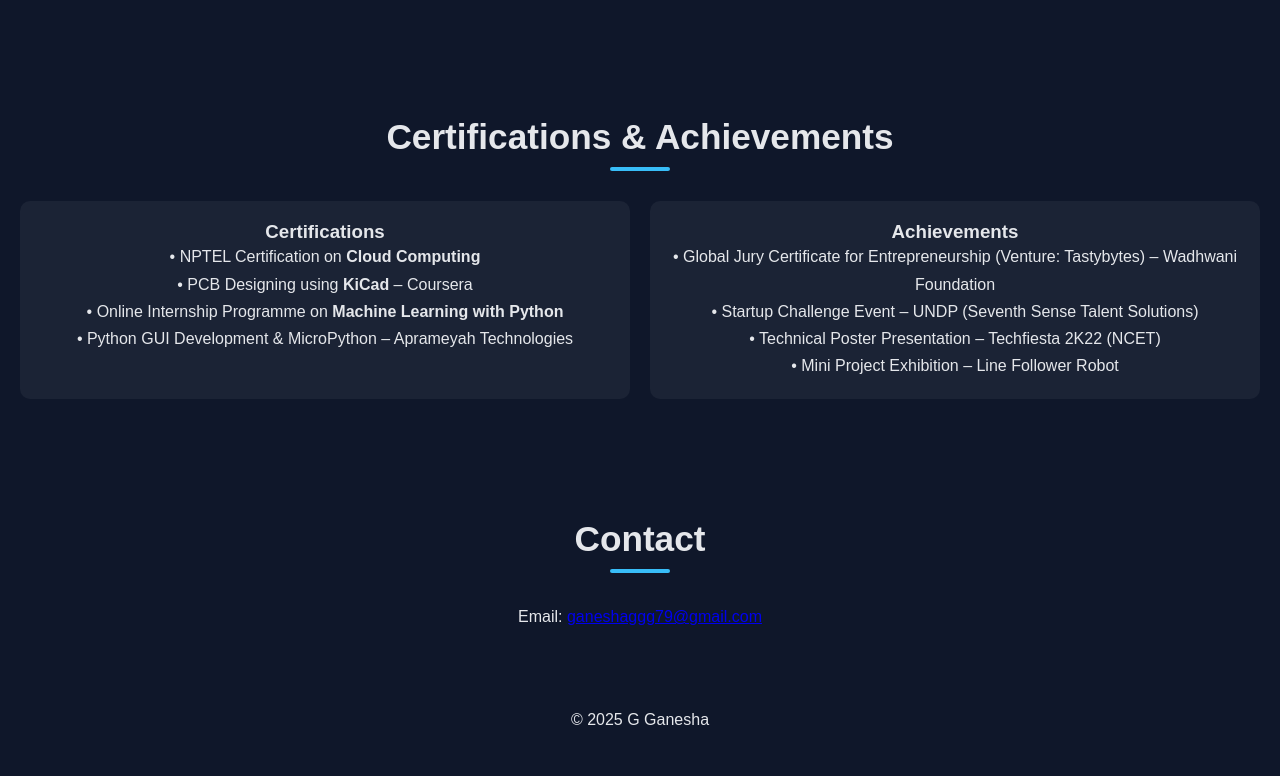
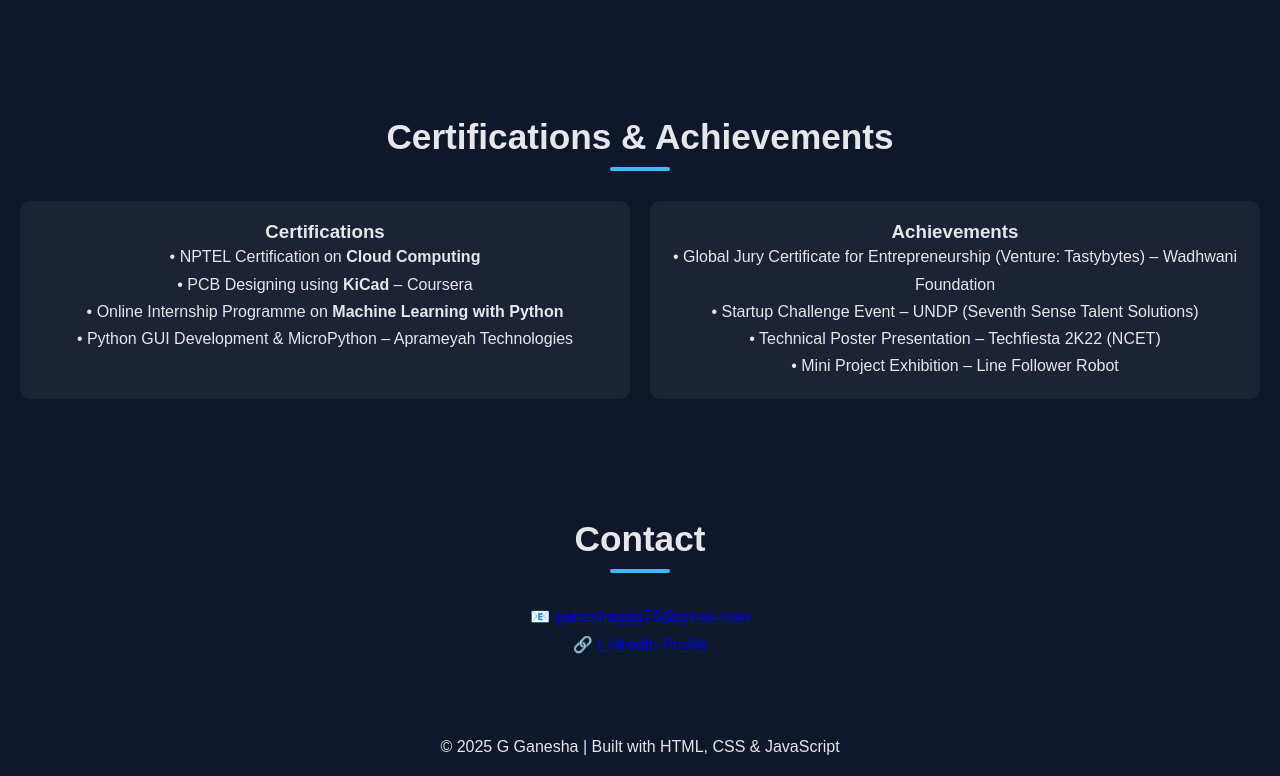
Before and after one commit to ganeshaggg79/Portfolio, a plain HTML site: page index.html in a window 1280 px wide. Shown: the part 3109-3885 px from the top of the page. Before the commit the page ends 3858 px from the top, so only its background shows below. Drawn offline with Linux system fonts and the light colour scheme.

Commit message:
Update index.html

```diff
--- a/index.html
+++ b/index.html
@@ -240,13 +240,16 @@
 
 <section id="contact">
   <h2>Contact</h2>
-  <p>Email: <a href="mailto:ganeshaggg79@gmail.com">ganeshaggg79@gmail.com</a></p>
+  <p>
+    📧 <a href="mailto:ganeshaggg79@gmail.com">ganeshaggg79@gmail.com</a>
+  </p>
+  <p>
+    🔗 <a href="https://www.linkedin.com" target="_blank">LinkedIn Profile</a>
+  </p>
 </section>
-
 <footer>
-  <p>© 2025 G Ganesha</p>
+  <p>© 2025 G Ganesha | Built with HTML, CSS & JavaScript</p>
 </footer>
-
 <script src="js/script.js"></script>
 </body>
 </html>
```
